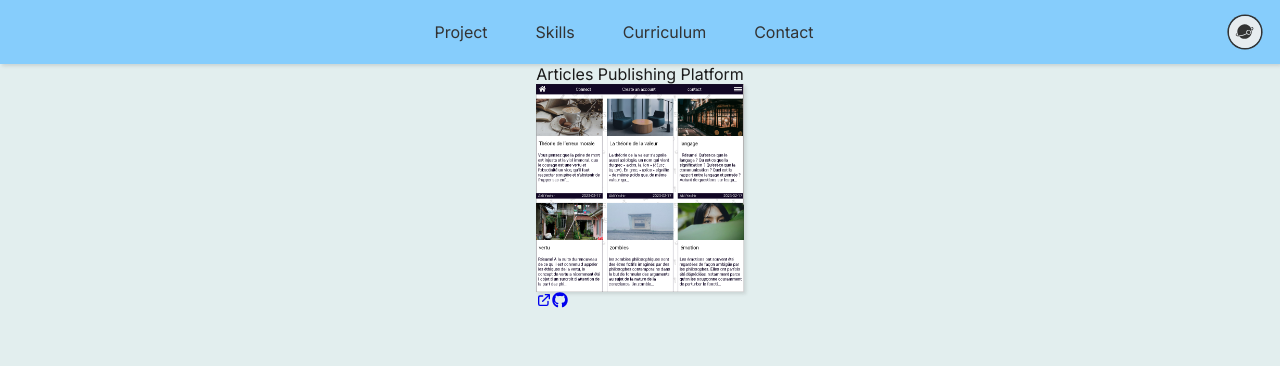
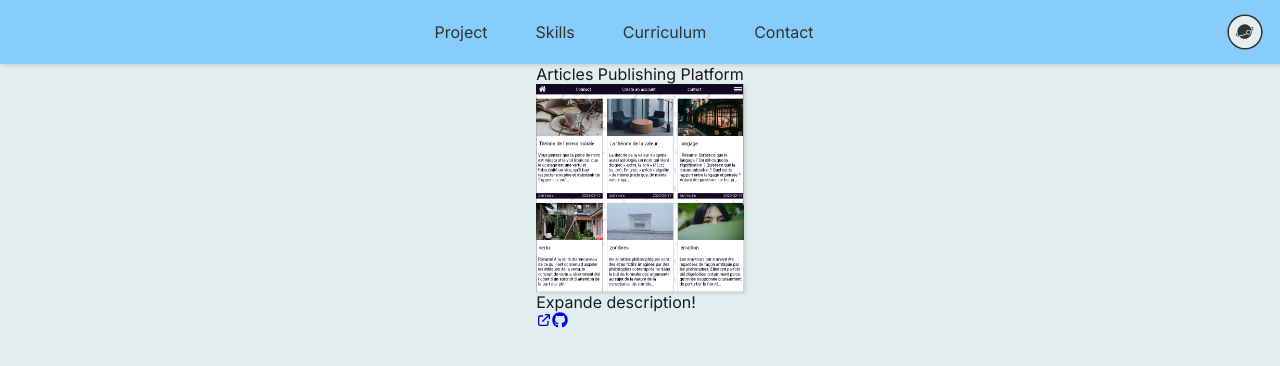
Before and after one commit to akliyachir/portfolio, a React (Vite) app: page / in a window 1280 px wide. Shown: the top 366 px of the page. Built offline with nearby package versions, Linux system fonts and the light colour scheme.

Commit message:
projects section by window size styling

```diff
--- a/src/Components/5-ProjectCard/ProjectCard.css
+++ b/src/Components/5-ProjectCard/ProjectCard.css
@@ -2,6 +2,10 @@
 	background-color: var(--clr-1);
 	box-shadow: var(--b-1) var(--o-1), var(--sh-2);
 	margin: 0.5rem;
+}
+
+.SmallProjectCardContainer .expandeProjectDescriptin {
+	padding: 1rem;
 }
 
 .dark .SmallProjectCardContainer {
--- a/src/Components/5-ProjectCard/ProjectCard.jsx
+++ b/src/Components/5-ProjectCard/ProjectCard.jsx
@@ -15,7 +15,7 @@ export default function ProjectCard({
 }) {
 	const pageWidth = useContext(WindowWidthContext);
 
-	const [ExpandDescription, setExpandDescription] = useState(false);
+	const [isDescriptionExpanded, setisDescriptionExpanded] = useState(false);
 
 	const [styleSwitchValue, setstyleSwitchValue] = useState(
 		'SmallProjectCardContainer'
@@ -38,6 +38,10 @@ export default function ProjectCard({
 	console.log(styleSwitchValue);
 	console.log('hey');
 
+	const HandleExpandeDescription = () => {
+		setisDescriptionExpanded(!isDescriptionExpanded);
+	};
+
 	return (
 		<div className={styleSwitchValue}>
 			<div className='project_name'>{project_name}</div>
@@ -50,7 +54,7 @@ export default function ProjectCard({
 					className='project_image_preview'
 				/>
 			</div>
-			{ExpandDescription && (
+			{isDescriptionExpanded ? (
 				<div className='detailledDescriptionHalfProjectCard'>
 					<h3 className='project_description'>Description :</h3>
 					<p className='project_description'>{project_description}</p>
@@ -79,6 +83,14 @@ export default function ProjectCard({
 						})}
 					</div>
 				</div>
+			) : (
+				<div
+					className='expandeProjectDescriptin'
+					onClick={HandleExpandeDescription}
+				>
+					{' '}
+					Expande description!{' '}
+				</div>
 			)}
 			<div className='project_links_container'>
 				<a href={project_link} target='_blank' rel='noopener noreferrer'>
```
